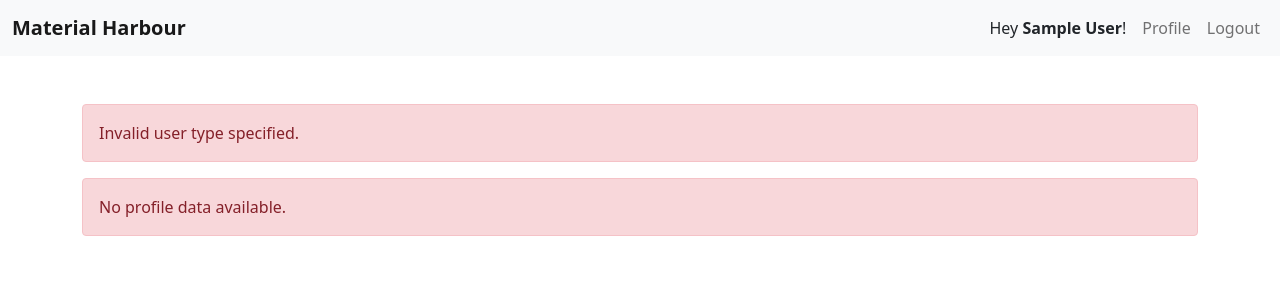
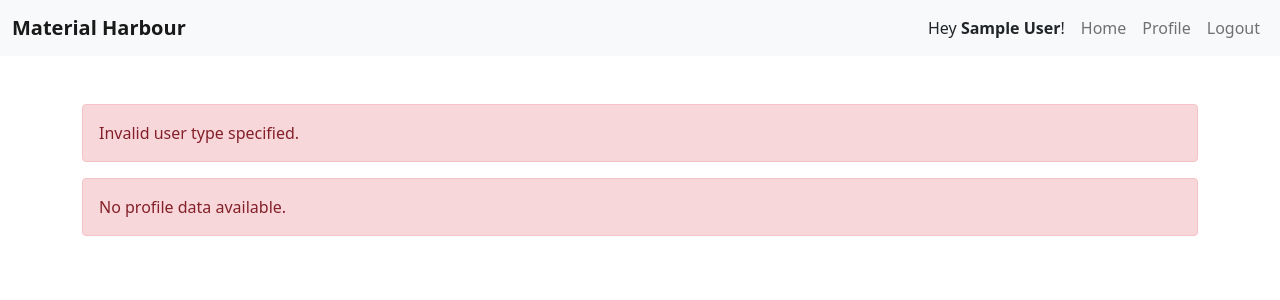
Before and after one commit to Anash45/material-harbour, a PHP site: page /profile.php in a window 1280 px wide. Shown: the top 300 px of the page. Run offline with PHP 8.4, Linux system fonts and the light colour scheme; the visitor is signed in with stand-in values (Sample User, id 1).

Commit message:
Home link added.

```diff
--- a/header.php
+++ b/header.php
@@ -12,6 +12,10 @@
                 </li>
                 <li class="nav-item">
                     <a class="nav-link"
+                        href="select-materials.php">Home</a>
+                </li>
+                <li class="nav-item">
+                    <a class="nav-link"
                         href="profile.php?userType=<?php echo strtolower($_SESSION['userType']); ?>&userID=<?php echo $_SESSION['userId']; ?>">Profile</a>
                 </li>
                 <li class="nav-item">
```
